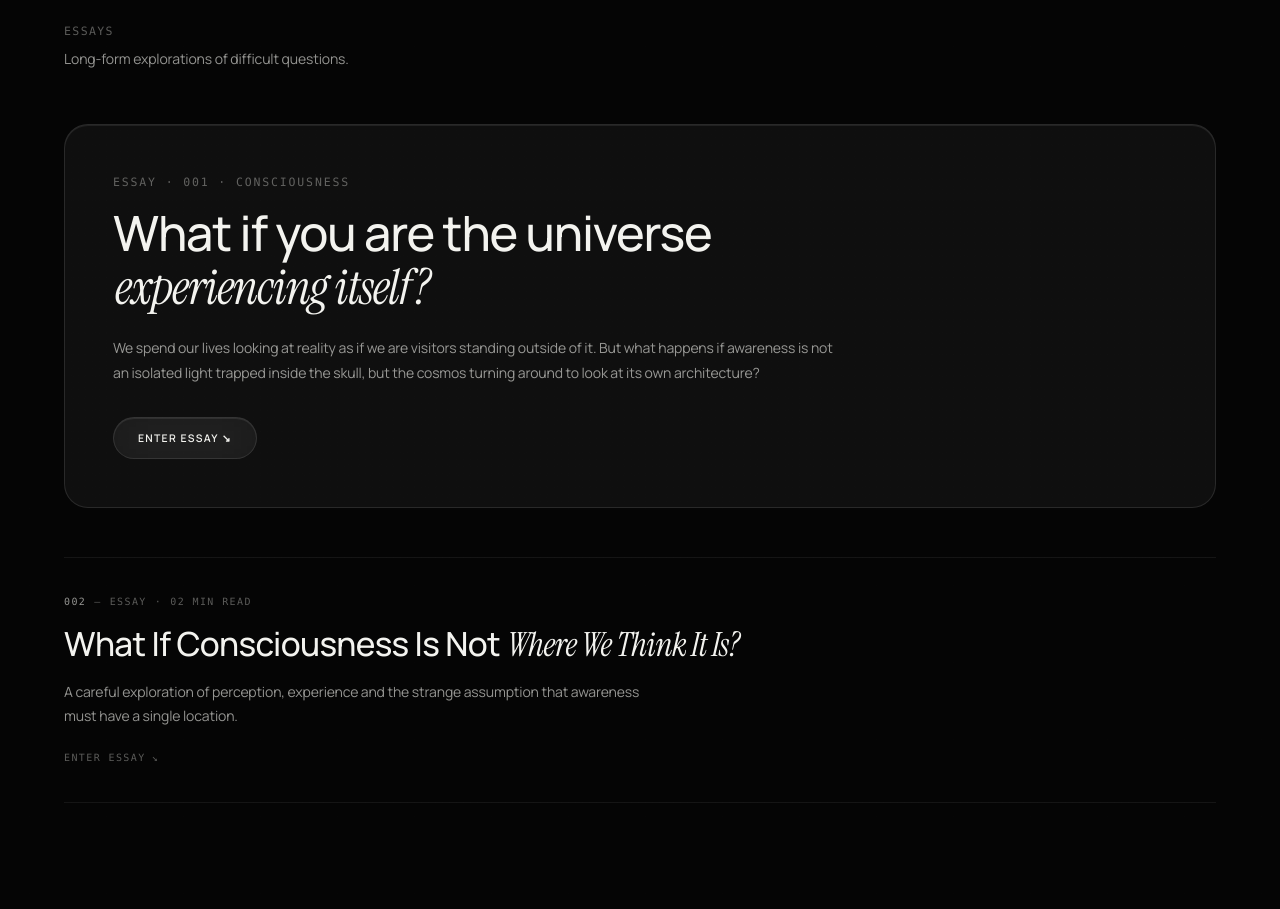
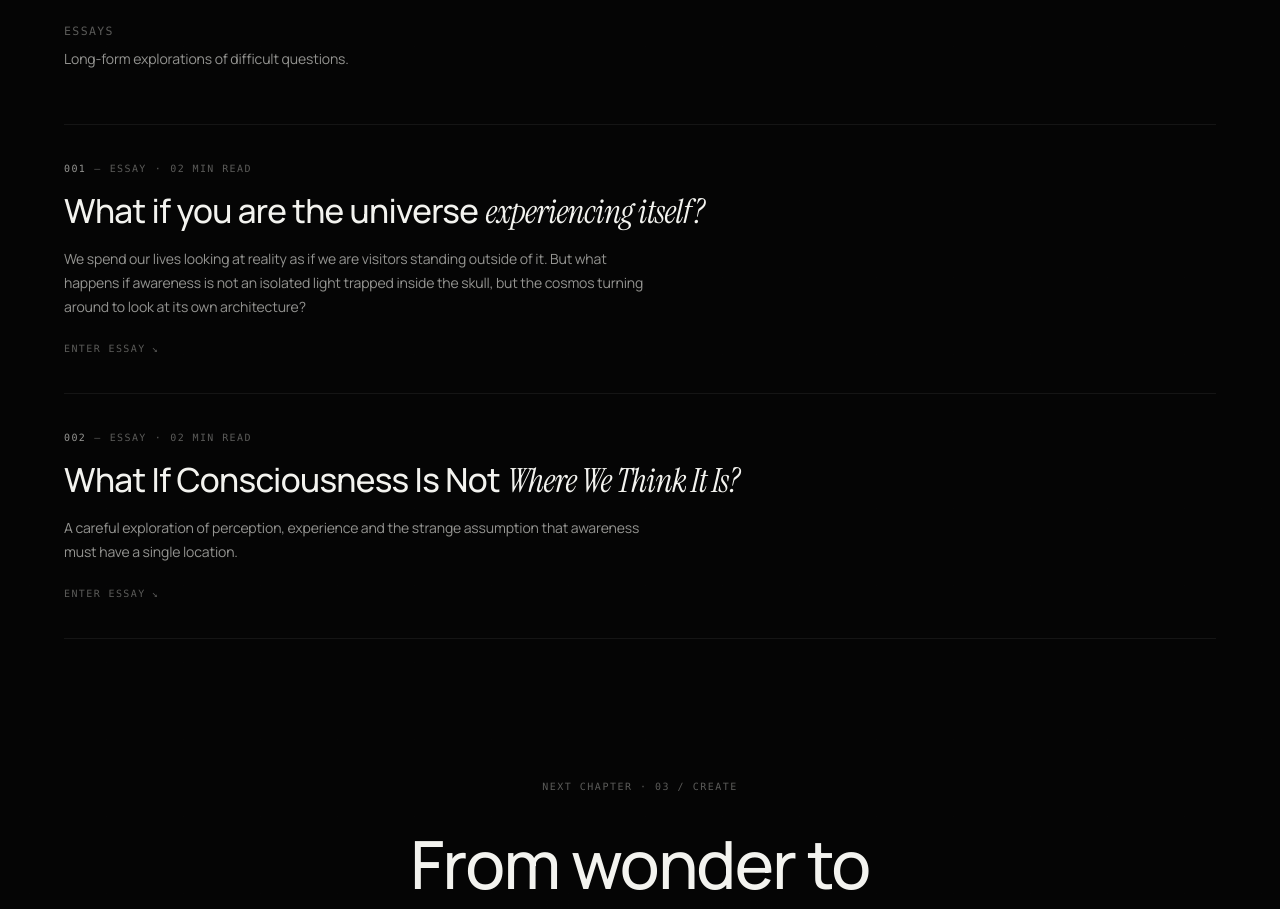
Before and after one commit to shahriarbappy60-ship-it/personal-universe, a React (Vite) app: page /wonder in a window 1280 px wide. Shown: the part 3260-4169 px from the top of the page. Built offline with nearby package versions, Linux system fonts and the light colour scheme.

Commit message:
fix: unify essay preview styling

```diff
--- a/src/pages/WonderPage.jsx
+++ b/src/pages/WonderPage.jsx
@@ -227,48 +227,9 @@ export default function WonderPage() {
             <p className="wonder-tier-subtitle reveal">Long-form explorations of difficult questions.</p>
           </div>
 
-          {/* FLAGSHIP HEROIC GLASS CARD (now an accordion) */}
-          <div className="reveal">
-            <div className={`wonder-essay-heroic-wrapper ${selectedEssay === essays[0].id ? 'is-expanded' : ''}`}>
-            <div
-              className="wonder-essay-heroic-card"
-              onClick={() => setSelectedEssay(prev => prev === essays[0].id ? null : essays[0].id)}
-              onKeyDown={e => { if (e.key === 'Enter' || e.key === ' ') { e.preventDefault(); setSelectedEssay(prev => prev === essays[0].id ? null : essays[0].id); } }}
-              tabIndex={0}
-              role="button"
-              aria-expanded={selectedEssay === essays[0].id}
-              aria-controls={`wonder-essay-body-${essays[0].id}`}
-            >
-              <span className="wonder-essay-card-tag">
-                ESSAY · {essays[0].number} · {essays[0].tag}
-              </span>
-              <h2 className="wonder-essay-card-title">
-                {essays[0].titleBase}<br /><em>{essays[0].titleAccent}</em>
-              </h2>
-              <p className="wonder-essay-card-excerpt">{essays[0].excerpt}</p>
-              <span className="wonder-essay-pill-cta" aria-hidden="true">
-                {selectedEssay === essays[0].id ? 'CLOSE ESSAY ↑' : 'ENTER ESSAY ↘'}
-              </span>
-            </div>
-
-            <div id={`wonder-essay-body-${essays[0].id}`} className="archive-row-body" aria-hidden={selectedEssay !== essays[0].id}>
-              <div className="archive-row-body-inner" style={{ minHeight: 0 }}>
-                <article
-                  className="reader-body inline-reader"
-                  dangerouslySetInnerHTML={{ __html: essays[0].body }}
-                />
-                <div className="reader-end" style={{ marginBottom: '40px' }}>
-                  <span>END OF ENTRY · {essays[0].number}</span>
-                  <span>SHAHRIAR'S PERSONAL UNIVERSE</span>
-                </div>
-              </div>
-            </div>
-          </div>
-          </div>
-
-          {/* SUBSEQUENT ESSAY LEDGER */}
+          {/* ESSAY LEDGER — one visual language for every entry */}
           <div className="wonder-essays-ledger">
-            {essays.slice(1).map(e => {
+            {essays.map(e => {
               const isExpanded = selectedEssay === e.id;
               return (
                 <div key={e.id} className="reveal">
@@ -276,7 +237,12 @@ export default function WonderPage() {
                     <article
                       className="wonder-editorial-row"
                       onClick={() => setSelectedEssay(prev => prev === e.id ? null : e.id)}
-                    onKeyDown={ev => { if (ev.key === 'Enter' || ev.key === ' ') { ev.preventDefault(); setSelectedEssay(prev => prev === e.id ? null : e.id); } }}
+                      onKeyDown={ev => {
+                        if (ev.key === 'Enter' || ev.key === ' ') {
+                          ev.preventDefault();
+                          setSelectedEssay(prev => prev === e.id ? null : e.id);
+                        }
+                      }}
                       tabIndex={0}
                       role="button"
                       aria-expanded={isExpanded}
@@ -296,12 +262,20 @@ export default function WonderPage() {
                       <div className="wonder-row-action">
                         <span className="wonder-read-action">
                           {isExpanded ? 'Close Essay' : 'Enter Essay'}
-                        <span className="wonder-read-arrow" style={{ transform: isExpanded ? 'rotate(-90deg)' : 'none' }} aria-hidden="true">↘</span>
+                          <span
+                            className="wonder-read-arrow"
+                            style={{ transform: isExpanded ? 'rotate(-90deg)' : 'none' }}
+                            aria-hidden="true"
+                          >↘</span>
                         </span>
                       </div>
                     </article>
 
-                  <div id={`wonder-essay-body-${e.id}`} className="archive-row-body" aria-hidden={!isExpanded}>
+                    <div
+                      id={`wonder-essay-body-${e.id}`}
+                      className="archive-row-body"
+                      aria-hidden={!isExpanded}
+                    >
                       <div className="archive-row-body-inner" style={{ minHeight: 0 }}>
                         <article
                           className="reader-body inline-reader"
```
Lines whose indentation alone changed are shown as unchanged.
